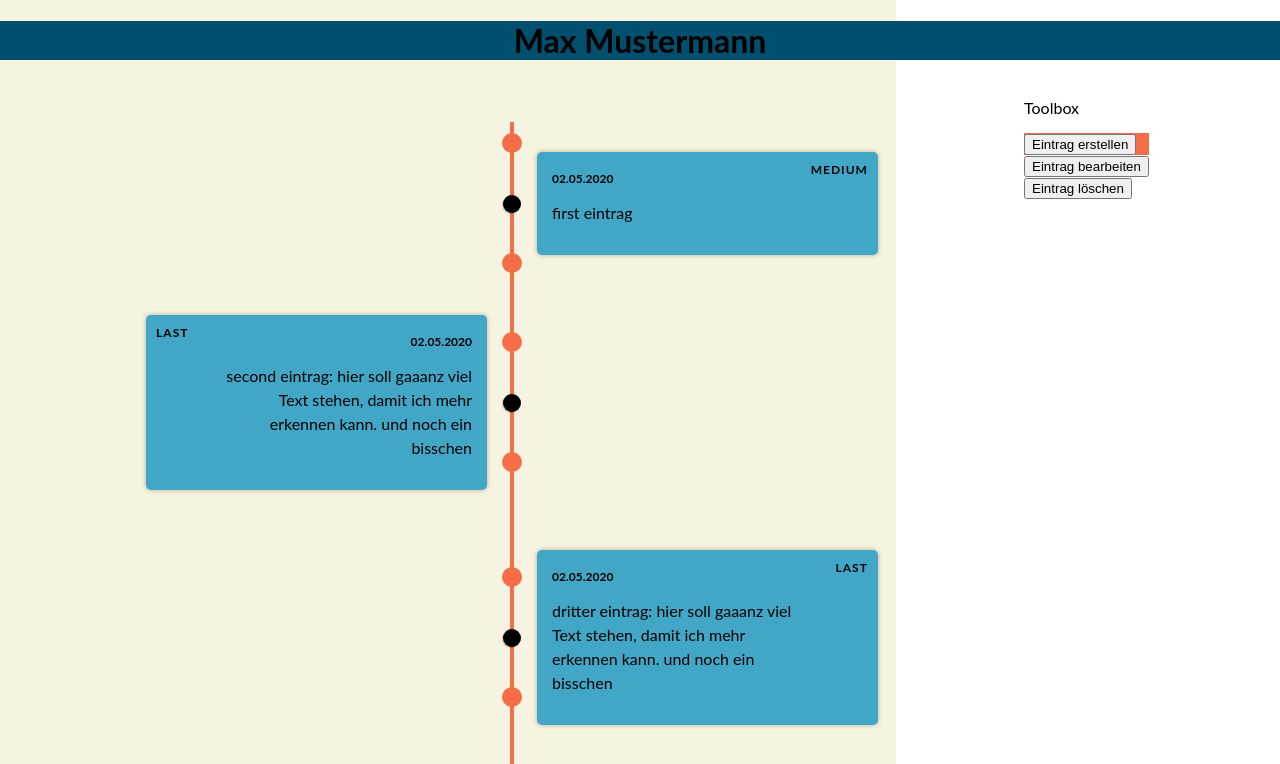
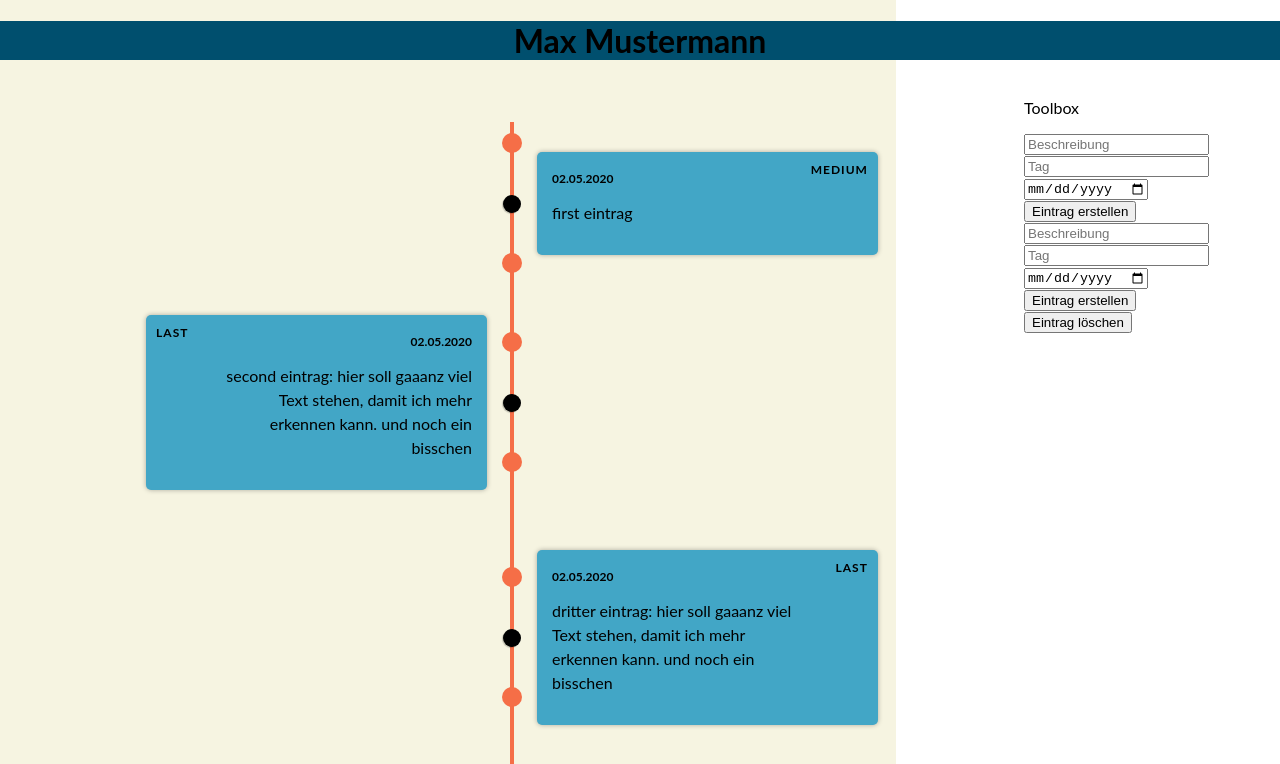
Before and after one commit to Hyphiin/thmProject_TimelineWebApp, a React (Create React App) app in the folder my-app/: page / in a window 1280 px wide. Shown: the top 764 px of the page. Built offline with nearby package versions, Linux system fonts and the light colour scheme.

Commit message:
Toolbox Form angelegt

```diff
--- a/my-app/src/App.css
+++ b/my-app/src/App.css
@@ -27,13 +27,8 @@ h1 {
     display: flex;
     flex-direction: row;
 }
-.toolbox-container {
 
-}
 
-#eintragerstellen {
-    background-color: #f56e47;
-}
 
 .timeline-container {
     display: flex;
--- /dev/null
+++ b/my-app/src/components/Add.js
@@ -0,0 +1,31 @@
+import React from "react";
+
+export default class Add extends React.Component{
+    state = {
+        date: "",
+        description: "",
+        tag: "",
+    }
+
+    onSubmit = (e) => {
+        e.preventDefault();
+        console.log(this.state);
+        this.setState({date: "",
+            description: "",
+            tag: "",})
+    };
+
+    render(){
+        return (
+            <form>
+                <input placeholder='Beschreibung' value={this.state.description} onChange={e => this.setState({description: e.target.value})}/>
+                <br/>
+                <input placeholder='Tag' value={this.state.tag} onChange={e => this.setState({tag: e.target.value})}/>
+                <br/>
+                <input type="date" value={this.state.date} onChange={e => this.setState({date: e.target.value})}/>
+                <br/>
+                <button onClick={(e) => this.onSubmit(e)}>Eintrag erstellen</button>
+            </form>
+        )
+    }
+}
--- a/my-app/src/components/toolBox.js
+++ b/my-app/src/components/toolBox.js
@@ -1,21 +1,19 @@
 import React from "react";
+import Add from "./Add";
 
-console.log("toolbox");
 const Toolbox = () => (
-    <div className="toolbox-container">
+    <div className="toolBox-container">
         <p>Toolbox</p>
-
         <div id="eintragerstellen">
-            <button type="button" id="eintragerstellenbutton" onClick="eintragErstellenAusklappen()">Eintrag erstellen</button>
+            <Add/>
         </div>
         <div id="eintragbearbeiten">
-            <button type="button" id="eintragbearbeitenbutton">Eintrag bearbeiten</button>
+            <Add/>
         </div>
         <div id="eintraglöschen">
             <button type="button" id="eintragloeschenbutton">Eintrag löschen</button>
         </div>
+    </div>
+);
 
-    </div>
-
-);
 export default Toolbox;
```
Also changed, not shown: my-app/src/components/Edit.js (added, +31 -0 lines).
